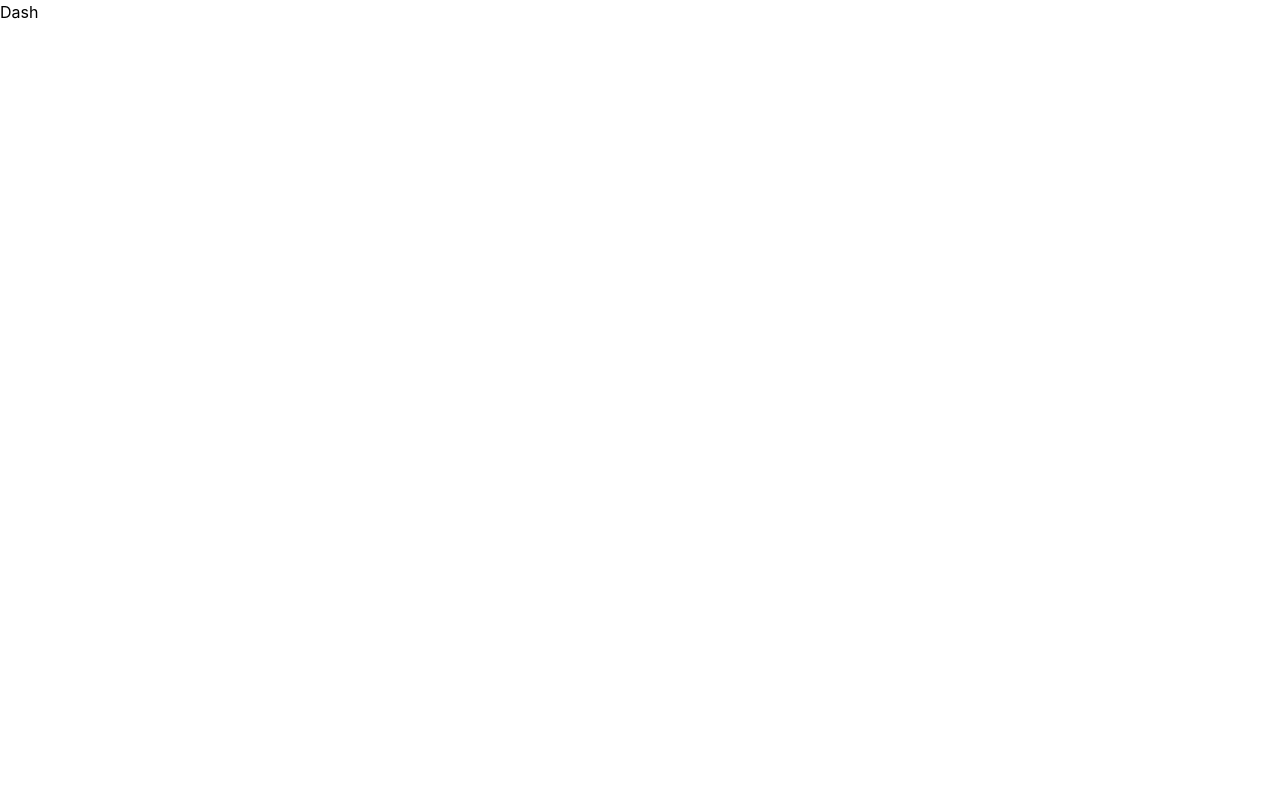
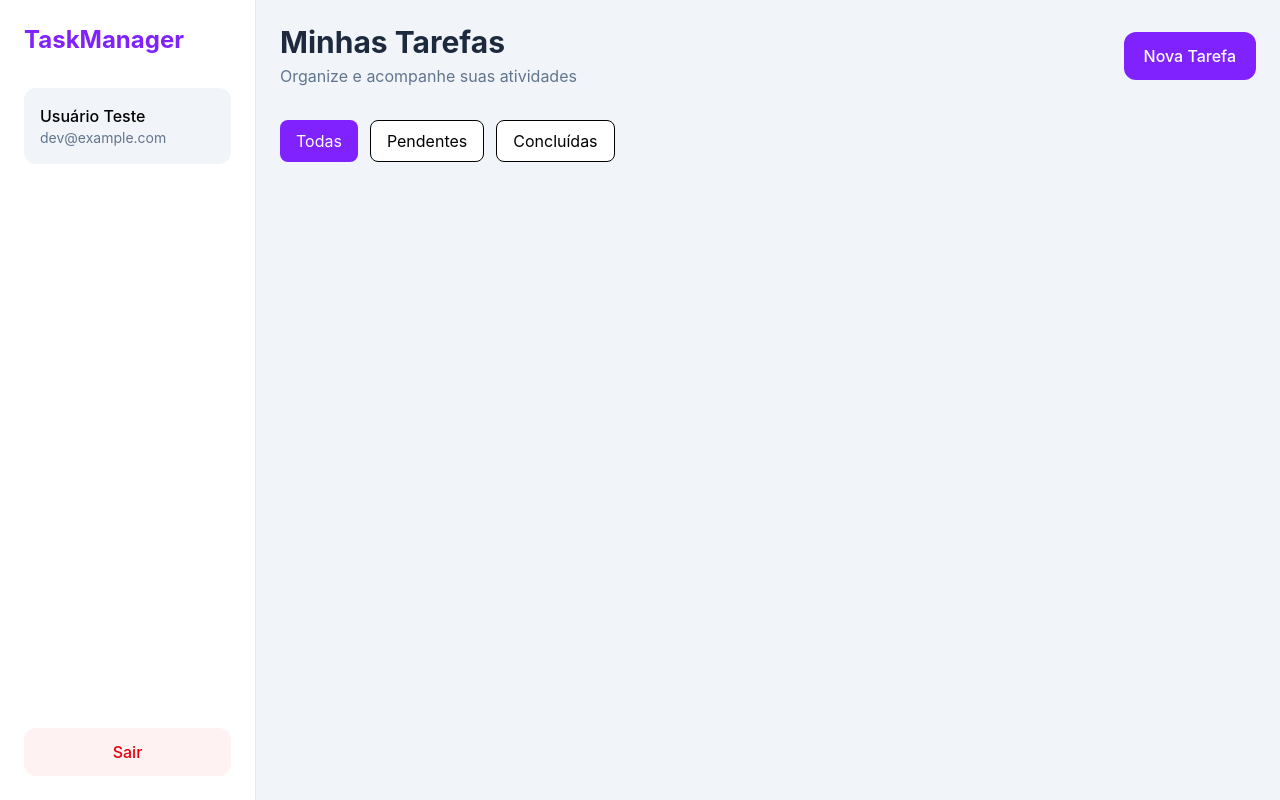
Before and after one commit to Gabriel-Gomes-Leme/task-manager, a React (Vite) app: page /dashboard in a window 1280 px wide. Built offline with nearby package versions, Linux system fonts and the light colour scheme.

Commit message:
feat: Dashboard structure

```diff
--- a/package.json
+++ b/package.json
@@ -10,6 +10,7 @@
     "preview": "vite preview"
   },
   "dependencies": {
+    "@fortawesome/react-fontawesome": "^3.3.1",
     "@tailwindcss/vite": "^4.3.1",
     "react": "^19.2.6",
     "react-dom": "^19.2.6",
--- /dev/null
+++ b/src/components/Filters/index.tsx
@@ -0,0 +1,17 @@
+export function Filters() {
+  return (
+    <div className="flex gap-3 mt-8">
+      <button className="px-4 py-2 rounded-lg bg-violet-600 text-white">
+        Todas
+      </button>
+
+      <button className="px-4 py-2 rounded-lg bg-white border">
+        Pendentes
+      </button>
+
+      <button className="px-4 py-2 rounded-lg bg-white border">
+        Concluídas
+      </button>
+    </div>
+  );
+}
--- /dev/null
+++ b/src/components/Header/index.tsx
@@ -0,0 +1,30 @@
+export function Header() {
+  return (
+    <header className="flex items-center justify-between">
+      <div>
+        <h2 className="text-3xl font-bold text-slate-800">
+          Minhas Tarefas
+        </h2>
+
+        <p className="text-slate-500 mt-1">
+          Organize e acompanhe suas atividades
+        </p>
+      </div>
+
+      <button
+        className="
+          bg-violet-600
+          text-white
+          px-5
+          py-3
+          rounded-xl
+          font-medium
+          hover:bg-violet-700
+          transition
+        "
+      >
+        Nova Tarefa
+      </button>
+    </header>
+  );
+}
--- /dev/null
+++ b/src/components/Sidebar/index.tsx
@@ -0,0 +1,37 @@
+export function Sidebar() {
+  return (
+    <aside className="w-64 bg-white border-r border-slate-200 p-6 flex flex-col">
+      <div>
+        <h1 className="text-2xl font-bold text-violet-600">
+          TaskManager
+        </h1>
+
+        <div className="mt-8 p-4 bg-slate-100 rounded-xl">
+          <p className="font-medium">
+            Usuário Teste
+          </p>
+
+          <p className="text-sm text-slate-500">
+            dev@example.com
+          </p>
+        </div>
+      </div>
+
+      <div className="flex-1" />
+
+      <button
+        className="
+          w-full
+          py-3
+          rounded-xl
+          bg-red-50
+          text-red-600
+          font-medium
+          hover:bg-red-100
+        "
+      >
+        Sair
+      </button>
+    </aside>
+  );
+}
--- a/src/data/user.ts
+++ b/src/data/user.ts
@@ -1,6 +1,7 @@
 import type { userModel } from "../models/userModel";
 
 export const user: userModel = {
+  name: 'User Teste',
   email: 'user@example.com.br',
   password: 'user7744'
 };
--- a/src/models/userModel.ts
+++ b/src/models/userModel.ts
@@ -1,4 +1,5 @@
 export type userModel = {
+    name: string,
     email: string,
     password: string
 }
--- a/src/pages/Dashboard/index.tsx
+++ b/src/pages/Dashboard/index.tsx
@@ -1,7 +1,23 @@
+import { Filters } from "../../components/Filters";
+import { Header } from "../../components/Header";
+import { Sidebar } from "../../components/Sidebar";
+
 export function Dashboard(){
     return(
         <>
-            <h1>Dash</h1>
+            <div className="min-h-screen bg-slate-100 flex">
+      <Sidebar />
+
+      <main className="flex-1 p-6">
+        <Header />
+
+        <Filters />
+
+        <section className="mt-6">
+          {/* TaskCards */}
+        </section>
+      </main>
+    </div>
         </>
     )
 }
```
Also changed, not shown: 1 other file (tests, documents, lock files or other folders).
